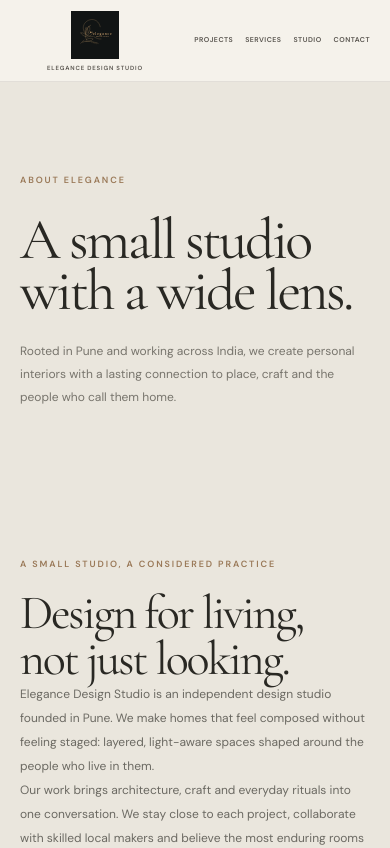
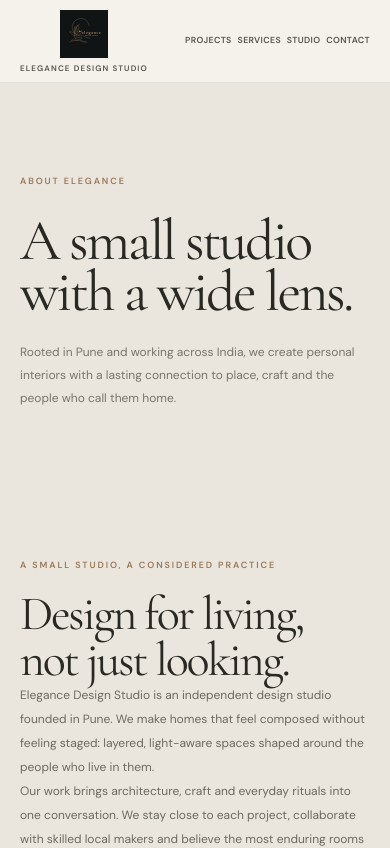
Before and after one commit to sunearn/Elegance-Studio-Design, a Next.js app: page /studio in a window 390 px wide. Shown: the top 848 px of the page. Built offline with nearby package versions, Linux system fonts and the light colour scheme; no server answers.

Commit message:
optimized rigth right extra space

```diff
--- a/app/globals.css
+++ b/app/globals.css
@@ -11,11 +11,11 @@
 }
 * { box-sizing: border-box; }
 html { scroll-behavior: smooth; }
-body { margin: 0; background: var(--paper); color: var(--ink); font-family: var(--font-sans), Arial, sans-serif; -webkit-font-smoothing: antialiased; }
+body { margin: 0; background: var(--paper); color: var(--ink); font-family: var(--font-sans), Arial, sans-serif; -webkit-font-smoothing: antialiased; overflow-x: hidden; }
 a { color: inherit; text-decoration: none; }
 button, input, textarea { font: inherit; }
 ::selection { background: #c4b39c; color: var(--ink); }
-.container { width: min(1360px, calc(100% - 112px)); margin-inline: auto; }
+.container { width: min(1360px, calc(100% - clamp(24px, 4vw, 112px))); max-width: none; margin-inline: auto; }
 .eyebrow { color: var(--bronze); font-size: 9px; font-weight: 600; letter-spacing: .21em; line-height: 1.5; text-transform: uppercase; }
 .display { font-family: var(--font-display), Georgia, serif; font-weight: 400; letter-spacing: -.045em; }
 .section { padding: clamp(88px, 11vw, 160px) 0; }
@@ -25,7 +25,7 @@ button, input, textarea { font: inherit; }
 .button { display: inline-flex; align-items: center; gap: 24px; padding: 15px 0; border: 0; border-bottom: 1px solid currentColor; background: transparent; color: inherit; font-size: 9px; letter-spacing: .16em; text-transform: uppercase; transition: gap .25s ease, color .25s ease; cursor: pointer; }
 .button:hover { gap: 34px; color: var(--bronze); }
 
-.navbar { position: relative; z-index: 5; display: grid; grid-template-columns: 1fr auto 1fr; align-items: center; min-height: 112px; padding: 10px 5.5vw; border-bottom: 1px solid #29282318; background: var(--paper); }
+.navbar { position: relative; z-index: 5; display: grid; grid-template-columns: auto 1fr; align-items: center; min-height: 112px; padding: 10px clamp(20px, 4vw, 80px); border-bottom: 1px solid #29282318; background: var(--paper); }
 .brand { justify-self: start; display: inline-flex; align-items: center; line-height: 1; }
 .brand-lockup {
   --brand-lockup-width: 190px;
@@ -55,8 +55,8 @@ button, input, textarea { font: inherit; }
 }
 .footer .brand-name { color: var(--ivory); }
 .brand small { margin-top: 7px; font: 7px var(--font-sans), Arial, sans-serif; letter-spacing: .39em; }
-.nav-links { display: flex; justify-content: center; align-items: center; gap: clamp(20px, 3vw, 48px); }
-.nav-links a, .nav-cta { font-size: 16px; font-weight: 600; letter-spacing: .12em; text-transform: uppercase; }
+.nav-links { display: flex; justify-self: center; align-items: center; gap: clamp(14px, 2vw, 38px); }
+.nav-links a, .nav-cta { font-size: clamp(13px, 1vw + 0.6rem, 16px); font-weight: 600; letter-spacing: .12em; text-transform: uppercase; }
 .nav-links a { position: relative; padding: 8px 0; color: #57534d; transition: color .2s; }
 .nav-links a::after { position: absolute; right: 0; bottom: 2px; left: 0; height: 1px; background: var(--bronze); content: ""; transform: scaleX(0); transform-origin: right; transition: transform .25s ease; }
 .nav-links a:hover { color: #57534d; }
@@ -200,13 +200,13 @@ button, input, textarea { font: inherit; }
   .section { padding: 80px 0; }
   .section-head { display: block; margin-bottom: 38px; }
   .section-copy { margin-top: 20px; }
-  .navbar { min-height: 82px; grid-template-columns: auto 1fr; padding-inline: 20px; }
+  .navbar { min-height: 82px; grid-template-columns: minmax(0, auto) minmax(0, 1fr); padding-inline: 20px; }
   .brand-logo { width: 48px; height: 48px; }
-  .brand-lockup { width: 150px; }
+  .brand-lockup { width: clamp(112px, 33vw, 128px); }
   .cinematic-hero { --hero-header-height: 82px; }
-  .brand-name { font-size: 6px; }
-  .nav-links { justify-content: end; gap: 12px; }
-  .nav-links a { display: inline-flex; min-height: 44px; align-items: center; font-size: 7px; letter-spacing: .07em; }
+  .brand-name { font-size: 8px; }
+  .nav-links { min-width: 0; justify-self: end; justify-content: end; gap: clamp(4px, 1.5vw, 6px); }
+  .nav-links a { display: inline-flex; min-height: 44px; align-items: center; font-size: clamp(8px, 2.25vw, 9px); letter-spacing: .04em; white-space: nowrap; }
   .button,.text-link { min-height: 44px; align-items: center; }
   .nav-cta { display: none; }
   .hero { min-height: min(760px, calc(100svh - 74px)); }
@@ -261,6 +261,10 @@ button, input, textarea { font: inherit; }
 @media (pointer: coarse) {
   .nav-links a { display: inline-flex; min-height: 44px; align-items: center; }
   .nav-cta { min-height: 44px; }
+}
+@media (max-width: 340px) {
+  .brand-lockup { width: 96px; }
+  .brand-name { font-size: 6px; letter-spacing: .05em; }
 }
 @media (prefers-reduced-motion: reduce) { *,*::before,*::after { scroll-behavior: auto !important; transition-duration: .01ms !important; } }
 
--- a/components/three/CameraControls.tsx
+++ b/components/three/CameraControls.tsx
@@ -43,5 +43,5 @@ export function CameraControls({ scrollTarget }: { scrollTarget?: string }) {
     return () => media.revert();
   }, [camera, scrollTarget]);
 
-  return <OrbitControls makeDefault target={[0, 1.1, 0]} enableDamping dampingFactor={0.075} enablePan={false} enableRotate enableZoom minDistance={5.7} maxDistance={13} minPolarAngle={0.22} maxPolarAngle={Math.PI * 0.49} rotateSpeed={0.55} zoomSpeed={0.65} />;
+  return <OrbitControls makeDefault target={[0, 1.4, 0]} enableDamping dampingFactor={0.075} enablePan={false} enableRotate enableZoom minDistance={5.7} maxDistance={13} minPolarAngle={0.22} maxPolarAngle={Math.PI * 0.49} rotateSpeed={0.55} zoomSpeed={0.65} />;
 }
--- a/components/three/SceneCanvas.tsx
+++ b/components/three/SceneCanvas.tsx
@@ -43,7 +43,7 @@ export function SceneCanvas({ configuration = INITIAL_CONFIGURATION, showHotspot
   const style = styleSettings[configuration.style];
 
   return <div className="interior-scene__stage">
-    <Canvas className="interior-scene__canvas" shadows={!lowPower} dpr={lowPower ? 1 : [1, 1.35]} camera={{ position: [6.5, 4.1, 7.5], fov: 39, near: 0.1, far: 40 }} gl={{ antialias: !lowPower, alpha: false, powerPreference: 'low-power' }} aria-label="Interactive three-dimensional living room">
+    <Canvas className="interior-scene__canvas" shadows={!lowPower} dpr={lowPower ? 1 : [1, 1.35]} camera={{ position: [7.3, 4.5, 8.4], fov: 39, near: 0.1, far: 40 }} gl={{ antialias: !lowPower, alpha: false, powerPreference: 'low-power' }} aria-label="Interactive three-dimensional living room">
       <color attach="background" args={[style.background]} />
       <ambientLight intensity={1.05} color={light.ambient} />
       <hemisphereLight args={[light.ambient, '#625a4d', 1.1]} />
--- a/components/three/floorplan-reveal.css
+++ b/components/three/floorplan-reveal.css
@@ -1,6 +1,6 @@
 .floorplan-reveal { position: relative; min-height: 100vh; background: #d9d3ca; color: #1f1d1a; }
 .floorplan-reveal--single { min-height: 100vh; }
-.floorplan-reveal__stage { position: relative; width: min(1260px, calc(100% - 32px)); margin: 0 auto; min-height: 100vh; padding: clamp(18px, 2vw, 24px) 0 28px; }
+.floorplan-reveal__stage { position: relative; width: min(100%, calc(100% - 20px)); max-width: 1260px; margin: 0 auto; min-height: 100vh; padding: clamp(18px, 2vw, 24px) 0 28px; }
 .floorplan-reveal__intro { position: relative; z-index: 2; margin-top: 10px; }
 .floorplan-reveal__intro .eyebrow { color: #947659; font-size: .72rem; letter-spacing: .22em; text-transform: uppercase; }
 .floorplan-reveal__intro h2 { margin: 18px 0 0; font-size: clamp(4rem, 7vw, 8rem); line-height: .84; letter-spacing: -.06em; }
```
Also changed, not shown: components/configurator/configurator.css (+8 -8 lines).
